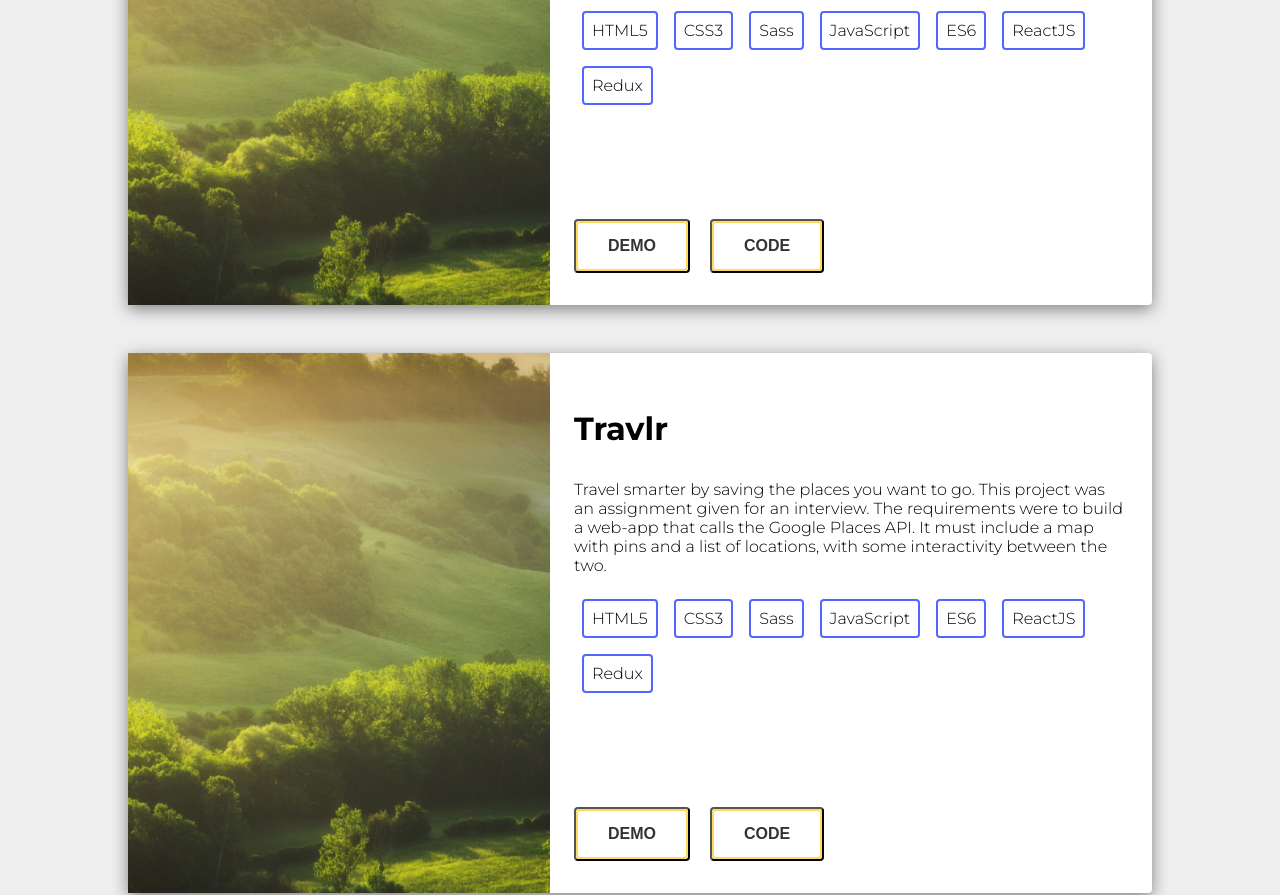
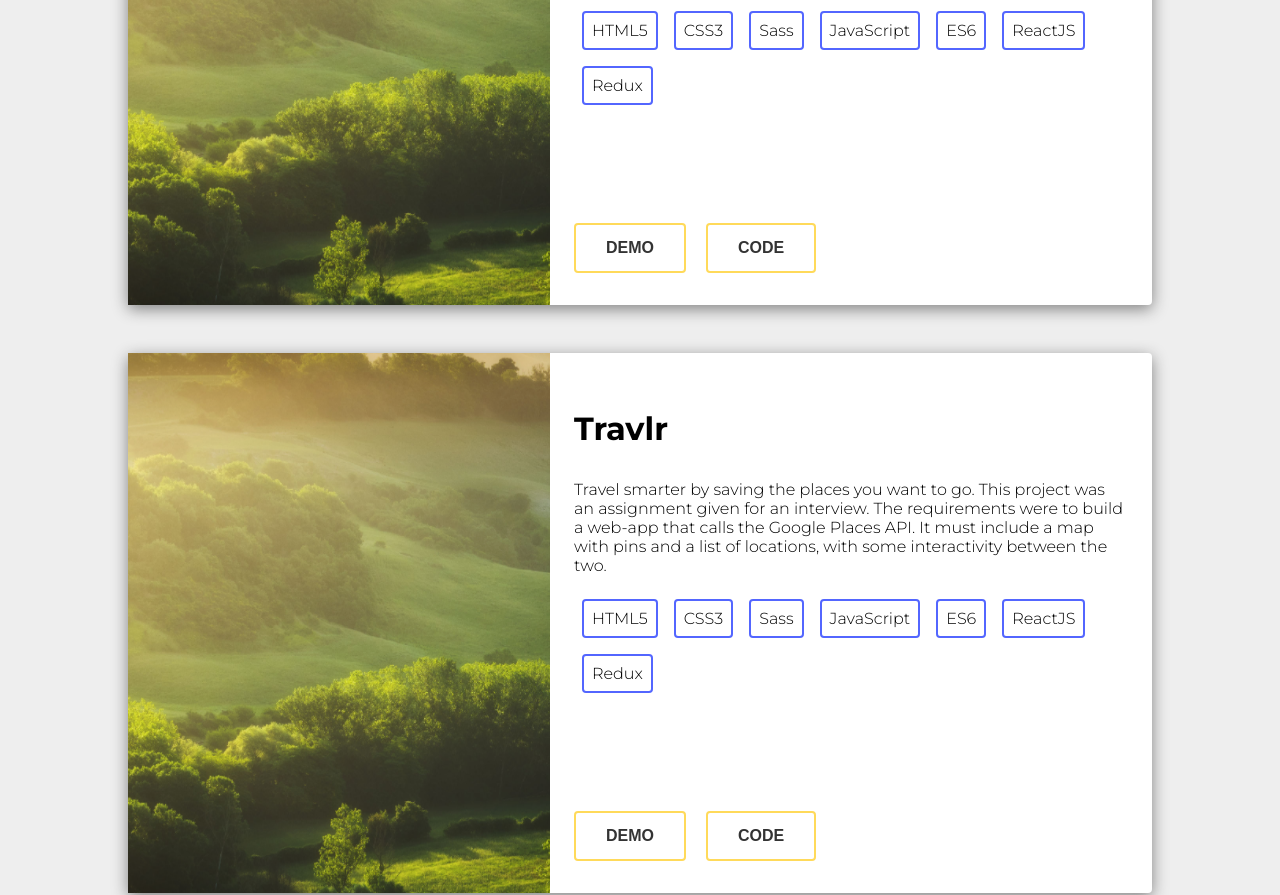
Before and after one commit to talihomz/talihomz.github.io, a plain HTML site: page index.html in a window 1280 px wide. Shown: the part 1869-2764 px from the top of the page. Drawn offline with Linux system fonts and the light colour scheme.

Commit message:
button efects finished

```diff
--- a/public/styles/style.css
+++ b/public/styles/style.css
@@ -97,6 +97,10 @@ h3 {
     border: none;
 }
 
+.introduction .btn:hover {
+    color: #333;
+}
+
 .introduction .see-more {
     position: absolute;
     bottom: 0px;
@@ -177,7 +181,8 @@ h3 {
 
 .project-buttons .btn {
     margin-right: 16px;
-    color: #333
+    color: #333;
+    border: none;
 }
 
 .project-buttons .btn:hover,
```
